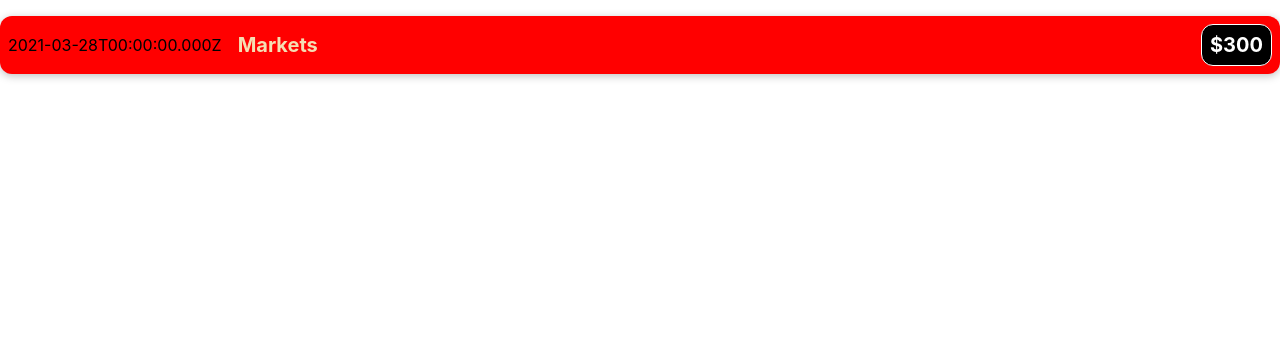
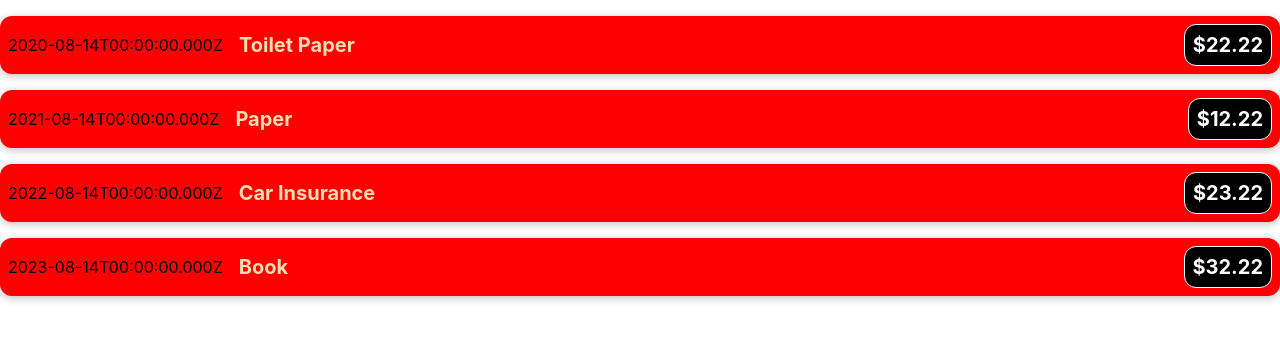
Before and after one commit to BleonaZeqiri/React_js, a React (Create React App) app: page / in a window 1280 px wide. Shown: the top 340 px of the page. Built offline with nearby package versions, Linux system fonts and the light colour scheme.

Commit message:
Implement 4 alternative ways of passing and receiving props in React components

```diff
--- a/src/App.js
+++ b/src/App.js
@@ -3,9 +3,54 @@
 import ExpenseItem from "./components/ExpenseItem";
 
 function App() {
+  const expenses = [
+    {
+      id: "b1",
+      title: "Toilet Paper",
+      amount: 22.22,
+      date: new Date(2020, 7, 14),
+    },
+    {
+      id: "b2",
+      title: "Paper",
+      amount: 12.22,
+      date: new Date(2021, 7, 14),
+    },
+    {
+      id: "b3",
+      title: "Car Insurance",
+      amount: 23.22,
+      date: new Date(2022, 7, 14),
+    },
+    {
+      id: "b4",
+      title: "Book",
+      amount: 32.22,
+      date: new Date(2023, 7, 14),
+    },
+  ];
   return (
     <div>
-      <ExpenseItem></ExpenseItem>
+      <ExpenseItem
+        title={expenses[0].title}
+        amount={expenses[0].amount}
+        date={expenses[0].date}
+      ></ExpenseItem>
+      <ExpenseItem
+        title={expenses[1].title}
+        amount={expenses[1].amount}
+        date={expenses[1].date}
+      ></ExpenseItem>
+      <ExpenseItem
+        title={expenses[2].title}
+        amount={expenses[2].amount}
+        date={expenses[2].date}
+      ></ExpenseItem>
+      <ExpenseItem
+        title={expenses[3].title}
+        amount={expenses[3].amount}
+        date={expenses[3].date}
+      ></ExpenseItem>
     </div>
   );
 }
--- a/src/components/ExpenseItem.jsx
+++ b/src/components/ExpenseItem.jsx
@@ -1,14 +1,14 @@
 import "./ExpenseItem.css";
-function ExpenseItem() {
-  const expenseDate = new Date(2021, 2, 28);
-  const expenseTitle = "Markets";
-  const expenseAmount = 300.0;
+function ExpenseItem(props) {
+  // const expenseDate = new Date(2021, 2, 28);
+  // const expenseTitle = "Markets";
+  // const expenseAmount = 300.0;
   return (
     <div className="expense-item ">
-      <div> {expenseDate.toISOString()}</div>
+      <div> {props.date.toISOString()}</div>
       <div className="expense-item__description">
-        <h2>{expenseTitle}</h2>
-        <div className="expense-item__price">${expenseAmount}</div>
+        <h2>{props.title}</h2>
+        <div className="expense-item__price">${props.amount}</div>
       </div>
     </div>
   );
```
